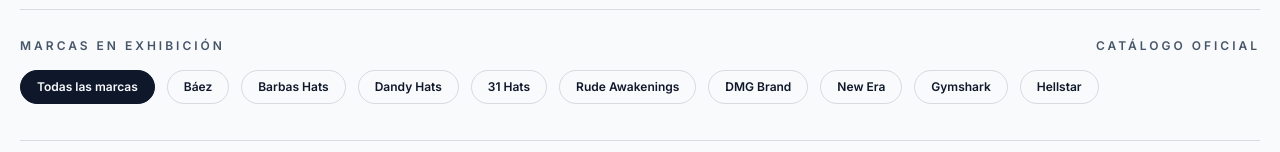
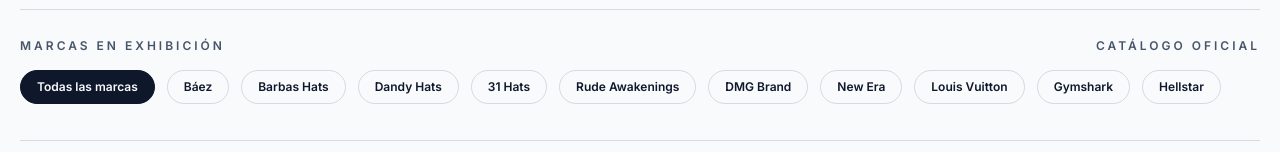
Before and after one commit to Montana2903/blackdrop-lookbook, a plain HTML site: page index.html in a window 1280 px wide. Shown: the part 648-800 px from the top of the page. Drawn offline with nearby package versions, Linux system fonts and the light colour scheme.

Commit message:
Update index.html

```diff
--- a/index.html
+++ b/index.html
@@ -284,6 +284,7 @@ const PRODUCTS=[
   {id:14,brand:'New Era',name:'Takashi Murakami – Chicago Cubs Blooming',category:'Gorras',isExclusive:true,image:'https://sidekicks.co.uk/cdn/shop/files/New-Era-x-Takashi-Murakami-x-MLB-World-Tour-Tokyo-Series-2025-New-Era-59Fifty-Cubs-Fitted-Hat-Black-2.webp',description:'Gorra estructurada de colección de la colaboración especial con Takashi Murakami. Presenta el logotipo clásico de los Chicago Cubs con contorno rojo y vibrantes bordados florales en los laterales.',materials:'Algodón y poliéster de alta densidad, visera plana estructurada y bordados multicolor de alta definición.',sizes:'Fitted / Talla 7 5/8 (60.6 cm)'},
   {id:15,brand:'New Era',name:'New York Yankees 59Fifty Negra',category:'Gorras',isExclusive:true,image:'https://caphunters.es/13507-large_default/gorra-plana-negra-ajustada-59fifty-essential-de-new-york-yankees-mlb-de-new-era.jpg',description:'Icónica gorra cerrada 59Fifty de los New York Yankees en color negro. Diseñada con estructura rígida y visera plana, perfecta para un estilo urbano y deportivo de alta gama.',materials:'Algodón y poliéster de alta calidad, con estructura rígida y ojales bordados para mayor transpirabilidad.',sizes:'Fitted / Tallas cerradas (7 a 8)'},
   {id:16,brand:'Báez',name:'Báez x Adriano Zendejas (Shifu) Sayonara',category:'Gorras',isExclusive:true,image:'https://omniashopco.com/cdn/shop/files/WhatsAppImage2026-04-01at8.30.05PM_1.jpg',description:'Edición especial con imponente bordado frontal metálico en relieve con la leyenda \'Sayonara\' y detalles estelares superiores.',materials:'Algodón y gamuza sintética de alta densidad, parches laterales texturizados y cierre ajustable (snapback).',sizes:'Unitalla / Snapback ajustable'},
+  {id:17,brand:'Louis Vuitton',name:'LV Trainer – Denim Monograma Negro',category:'Ropa',isExclusive:true,image:'https://la.louisvuitton.com/images/is/image/lv/1/PP_VP_L/louis-vuitton-tenis-lv-trainer--BM9U5PMI02_PM2_Front%20view.png?wid=1180&hei=1180',description:'Tenis de culto inspirados en el calzado vintage de basquetbol, reinterpretados en denim Monograma y piel de becerro granulada con el motivo Monograma grabado en relieve. Colores y materiales a contraste que acentúan la compleja construcción del diseño. Fabricado en Italia.',materials:'Denim Monograma y piel de becerro granulada con motivo Monograma grabado en relieve, suela de goma con flores Monograma, logotipo LV en lengüeta, lateral y parte trasera, distintivo Vuitton en el lateral.',sizes:'Tallas 4.0 a 14.0 (US)'},
   {id:18,brand:'Gymshark',name:'Pants deportivos Oversized Wide-Leg',category:'Ropa',isExclusive:false,image:'https://bufferly.in/wp-content/uploads/2026/05/WhatsApp-Image-2026-05-28-at-1.28.21-PM-3.jpeg',description:'Pantalones deportivos tipo track pants para hombre en corte oversize de pierna ancha, con detalles gráficos llamativos, comodidad de ajuste relajado y un estilo athleisure inspirado en el streetwear moderno.',materials:'Tejido técnico prémium de alta durabilidad y tacto suave.',sizes:'Corte holgado / Tallas S, M, L, XL'},
   {id:19,brand:'Hellstar',name:'Playera Oversized Negra oversized',category:'Ropa',isExclusive:false,image:'https://bajocostomx.com/cdn/shop/files/6A054A11-1D12-4255-B5D0-2ABC1B7423FC.jpg?v=1756867548&width=1946',description:'Playera Hellstar en color negro con diseño gráfico de alta calidad y aplicaciones distintivas de la marca. Incluye etiquetas internas y externas originales.',materials:'100% algodón de alta calidad.',sizes:'Corte holgado / Tallas S, M, L, XL'},
   {id:20,brand:'Hellstar',name:'Sports Family Tee Black',category:'Ropa',isExclusive:false,image:'https://www.honeyluxurystore.com/cdn/shop/files/3f9e78b3.jpg',description:'Playera Hellstar Sports Family en color negro de la colección FW24. Presenta llamativos gráficos distintivos al frente con la estética urbana y rebelde característica de la marca.',materials:'100% algodón de alta calidad con tacto suave y gran durabilidad.',sizes:'Corte holgado / Tallas S, M, L, XL'},
@@ -294,6 +295,10 @@ const PRODUCTS=[
   {id:25,brand:'Rude Awakenings',name:'Jesus Christ',category:'Gorras',isExclusive:false,image:'https://http2.mlstatic.com/D_NQ_NP_999249-MLM84771732867_052025-O.webp',description:'Pieza icónica de Rude Awakenings con estética oscura e iconografía religiosa en alto contraste, fiel al estilo audaz y disruptivo de la marca.',materials:'Algodón de alta densidad con acabado lavado, bordados tridimensionales de alta definición y ajuste trasero snapback.',sizes:'Unitalla / Snapback ajustable'},
   {id:26,brand:'Dandy Hats',name:'LA Metal',category:'Gorras',isExclusive:false,image:'https://http2.mlstatic.com/D_Q_NP_2X_631953-MLM113113856036_072026-E.webp',description:'Pieza de la colección "Something For Everyone" que fusiona el lettering estilo metal extremo con las iniciales de Los Ángeles. Cuenta con construcción de seis paneles, visera plana y detalles bordados de alto contraste.',materials:'Algodón de alta densidad con estructura media, bordados tridimensionales de alta definición y ajuste trasero con broche snapback.',sizes:'Unitalla / Snapback ajustable'},
   {id:27,brand:'Dandy Hats',name:'Fuck Off',category:'Gorras',isExclusive:false,image:'https://http2.mlstatic.com/D_NQ_NP_616538-MLM110350986485_042026-O.webp',description:'Pieza statement de Dandy Hats en tono negro con estética rebelde y mensaje frontal directo en alto contraste, pensada para darle actitud y presencia urbana a cualquier outfit.',materials:'Algodón de alta densidad con estructura firme, bordados tridimensionales de alta definición y ajuste trasero con broche snapback.',sizes:'Unitalla / Snapback ajustable'},
+  {id:28,brand:'Dandy Hats',name:'Canelo Álvarez “Undisputed”',category:'Gorras',isExclusive:true,image:'https://hrcaps.com.mx/cdn/shop/files/6763CEE9-7C18-41C4-B7D9-75DCDDE15050.jpg?v=1757557719',description:'Edición limitada de la colaboración entre Dandy Hats y Saúl “Canelo” Álvarez. Snapback negra de perfil alto con el logotipo “Undisputed” bordado en relieve tridimensional, herrajes personalizados y acabados interiores que rinden tributo al campeón mexicano.',materials:'Tela premium de alto gramaje con estructura firme, bordado tridimensional de alta densidad, herrajes metálicos personalizados y detalles interiores de autor.',sizes:'Unitalla / Snapback ajustable'},
+  {id:29,brand:'Dandy Hats',name:'Ángel Azul – Junior H (Sad Boyz)',category:'Gorras',isExclusive:true,image:'https://www.providencehats.mx/wp-content/uploads/2025/04/WhatsApp-Image-2025-04-24-at-5.13.30-PM.jpeg',description:'Pieza de la línea Sad Boyz creada en colaboración con Junior H. Gorra trucker de seis paneles con corona estructurada de perfil alto, bordado 3D frontal y visera de gamuza, sobre una base de algodón negro premium.',materials:'Algodón negro premium de alto gramaje, visera de gamuza sintética, bordado tridimensional de alta densidad y cierre ajustable.',sizes:'Unitalla / Snapback ajustable'},
+  {id:30,brand:'Rude Awakenings',name:'Crown of Thorns',category:'Gorras',isExclusive:true,image:'https://theicyhats.com/cdn/shop/files/RUDE1.webp?v=1749356612',description:'Pieza de culto de la línea religiosa de Rude Awakenings. Destaca por su impactante bordado de espinas en relieve tridimensional, acabado de alto contraste y una presencia que la ha vuelto objeto de colección entre los seguidores de la marca.',materials:'Algodón de alta densidad con acabado premium, bordado tridimensional de alta definición y cierre trasero ajustable.',sizes:'Unitalla / Snapback ajustable'},
+  {id:31,brand:'Rude Awakenings',name:'The Messiah',category:'Gorras',isExclusive:true,image:'https://www.mtycaps.com/cdn/shop/files/rudemessiahshopify.png?v=1765485594&width=1600',description:'La pieza central de la colección de Rude Awakenings. Interpretación moderna de “The Messiah” con bordado frontal en alto relieve que aporta profundidad y textura, sobre tonos oscuros con acabados metálicos sutiles. Estructura reforzada y presencia imponente, pensada para quienes lideran con actitud.',materials:'Materiales premium con estructura reforzada, bordados 3D de alto relieve, visera curva en gamuza y broche personalizado. Incluye caja personalizada, cubre polvos y certificado de autenticidad.',sizes:'Unitalla / Snapback ajustable'},
 ];
 
 const BRANDS=[...new Set(PRODUCTS.map(p=>p.brand))];
```
